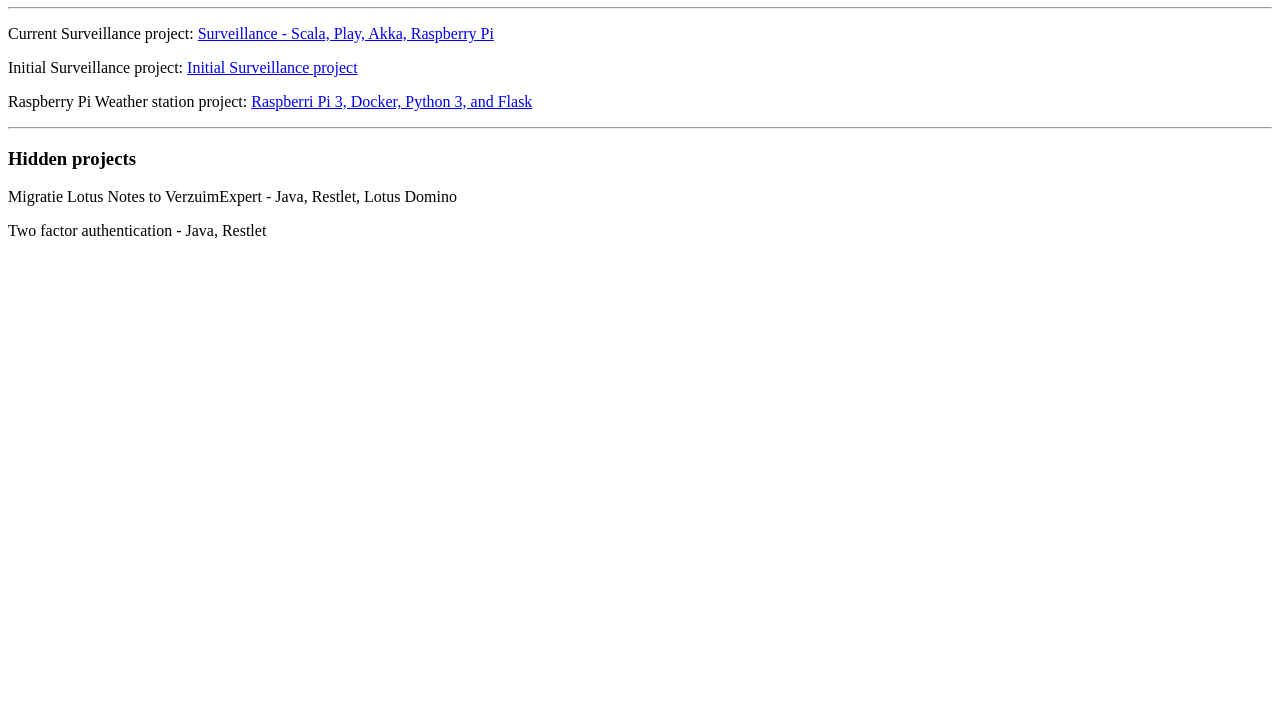
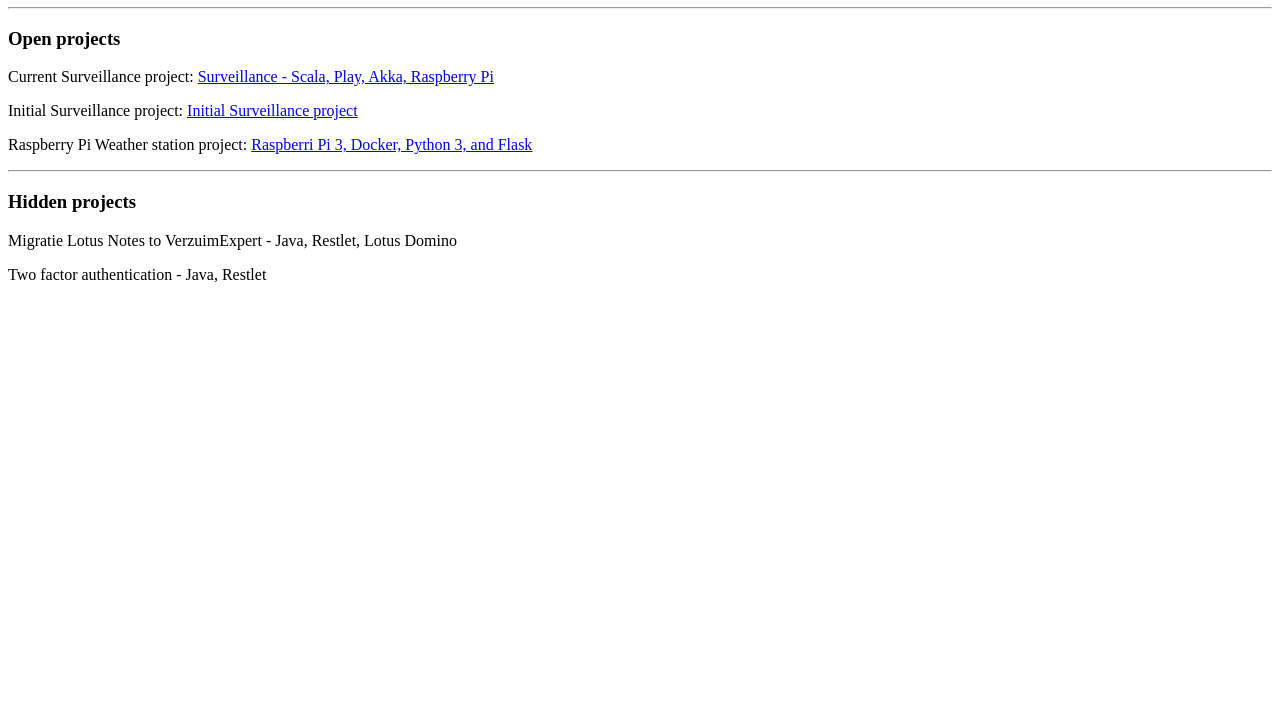
Before and after one commit to rbontekoe/rbontekoe.github.io, a plain HTML site: page index.html in a window 1280 px wide. Shown: the part 73-800 px from the top of the page. Drawn offline with Linux system fonts and the light colour scheme.

Commit message:
Update layout

```diff
--- a/index.html
+++ b/index.html
@@ -3,6 +3,7 @@
 <body>
 <h1>Portfolio Rob Bontekoe</h1>
 <hr />
+<h3>Open projects</h3>
 <p>Current Surveillance project: <a href="https://github.com/rbontekoe/web-project">Surveillance - Scala, Play, Akka, Raspberry Pi</a></p>
 <p>Initial Surveillance project: <a href="https://github.com/rbontekoe/surveillance">Initial Surveillance project</a></p>
 <p>Raspberry Pi Weather station project: <a href="https://github.com/rbontekoe/raspi">Raspberri Pi 3, Docker, Python 3, and Flask</a></p>
```
